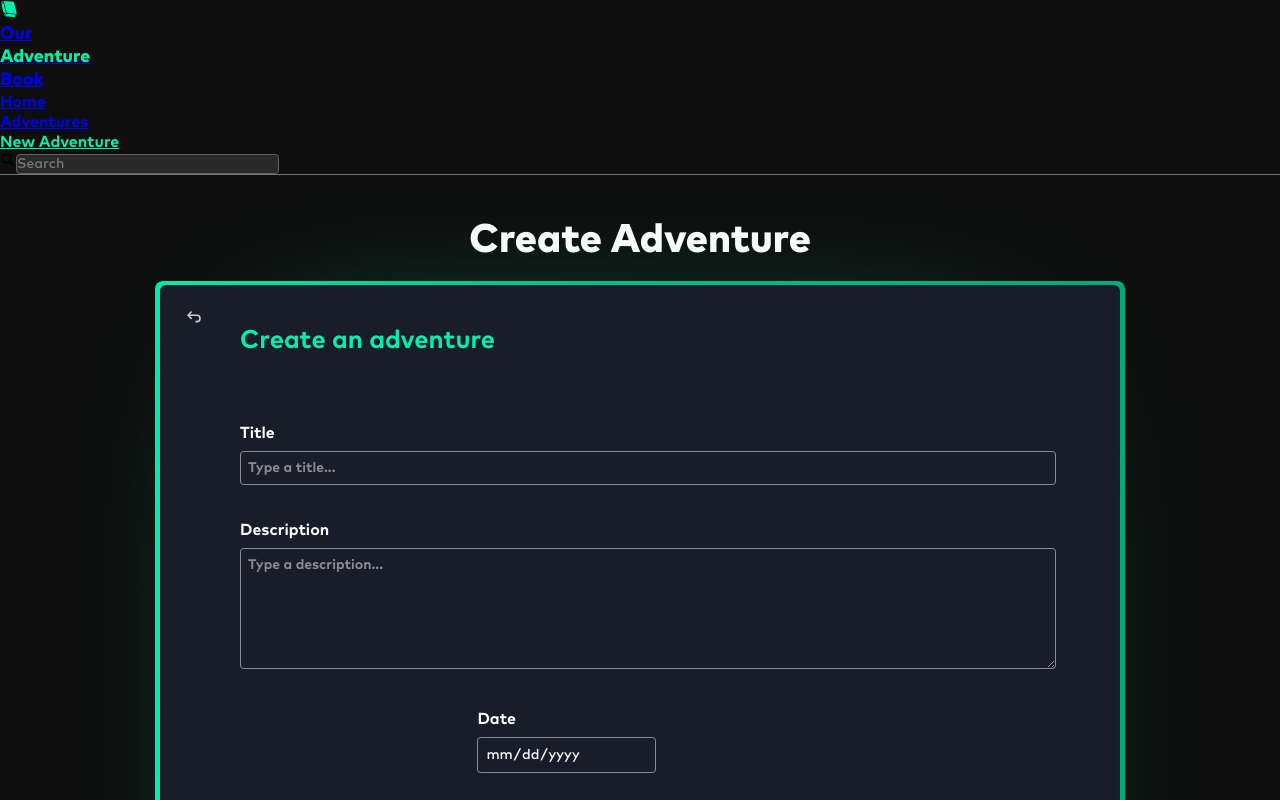
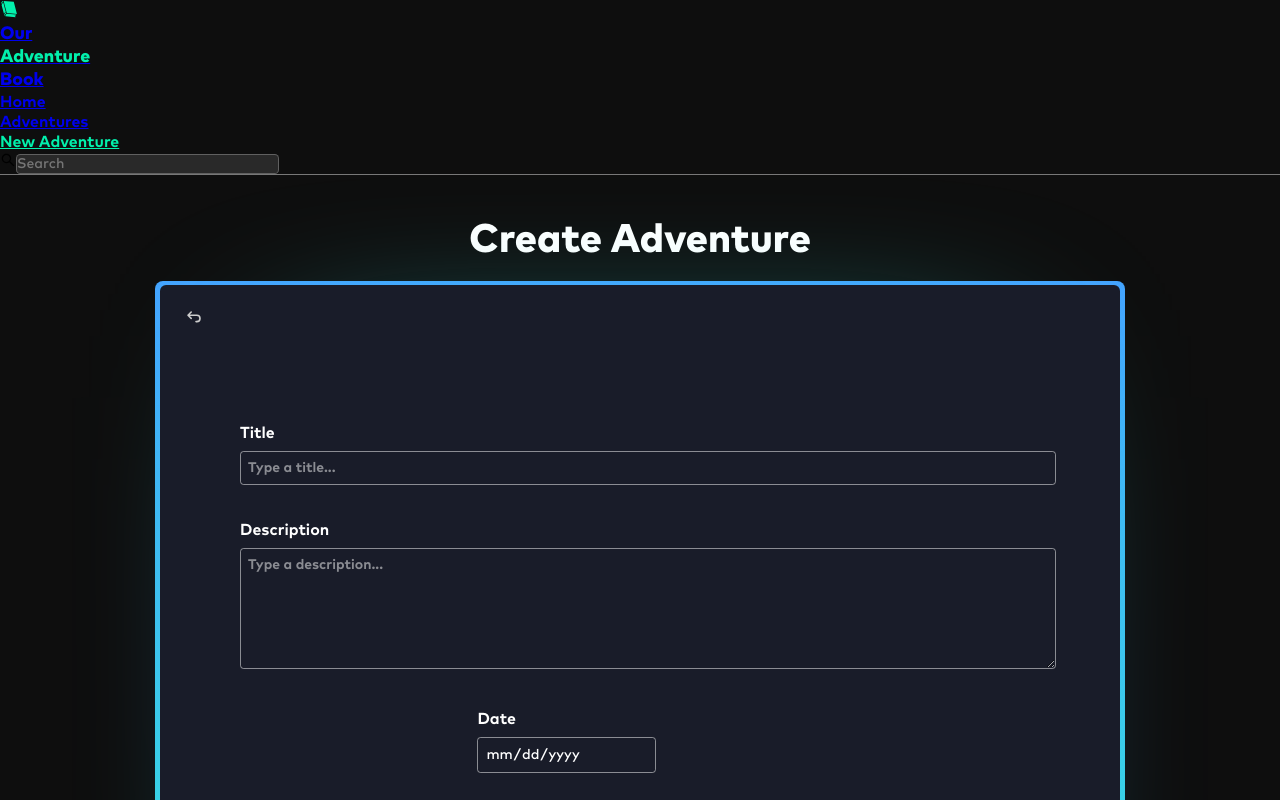
Before and after one commit to Alesso-Chiavarino/Our-Adventure-Book-Static-Deploy, a React (Create React App) app: page /new in a window 1280 px wide. Shown: the top 800 px of the page. Built offline with nearby package versions, Linux system fonts and the light colour scheme; the HTML template or start-up script is replaced by a standard one.

Commit message:
colors changes

```diff
--- a/src/components/Form/Form.jsx
+++ b/src/components/Form/Form.jsx
@@ -293,7 +293,7 @@ const Form = () => {
           <span className='text-white go-back-icon'>  </span>
           <article className='card'>
             <form onSubmit={handleSubmit}>
-              {params.id ? <h1>Edit an adventure</h1> : <h1>Create an adventure</h1>}
+              {params.id ? <h1>Edit an adventure</h1> : <h1 className='bg-clip-text bg-gradient-to-r from-blue-400 to-green-400'>Create an adventure</h1>}
               <div className="form-group relative">
                 <label htmlFor="name">Title</label>
                 <input type="text" className="form-control" id="name" value={title} placeholder='Type a title...' onChange={handleTitle} onBlur={handleTitle} onKeyUp={handleTitle} />
--- a/src/components/Form/Form.scss
+++ b/src/components/Form/Form.scss
@@ -47,14 +47,20 @@
 
 .card::before {
     content: "";
-
     width: 101%;
     height: 101%;
     border-radius: 0.5em;
-    background-image: linear-gradient(var(--rotate), #02f0ac, #04c28c 43%, #00aa7a);
     position: absolute;
     z-index: -1;
     animation: spin 2.5s linear infinite;
+    background: #99AAFF;
+    background: -webkit-gradient(linear, 0 0, 0 bottom, from(#44a4ff), to(#33EEDA));
+    background: -webkit-linear-gradient(#44a4ff, #33EEDA);
+    background: -moz-linear-gradient(#44a4ff, #33EEDA);
+    background: -ms-linear-gradient(#44a4ff, #33EEDA);
+    background: -o-linear-gradient(#44a4ff, #33EEDA);
+    background: linear-gradient(#44a4ff, #33EEDA);
+    -pie-background: linear-gradient(#44a4ff, #33EEDA);
 }
 
 .card::after {
@@ -68,10 +74,18 @@
     margin: 0 auto;
     transform: scale(0.8);
     filter: blur(calc(var(--card-height) / 6));
-    background-image: linear-gradient(var(--rotate), #02f0ac, #04c28c 43%, #00aa7a);
     opacity: 1;
     transition: opacity .5s;
     animation: spin 2.5s linear infinite;
+    -moz-animation: spin 2.5s linear infinite;
+    background: #44a4ff;
+    background: -webkit-gradient(linear, 0 0, 0 bottom, from(#99AAFF), to(#33EEDA));
+    background: -moz-linear-gradient(#99AAFF, #33EEDA);
+    background: -ms-linear-gradient(#99AAFF, #33EEDA);
+    background: -o-linear-gradient(#99AAFF, #33EEDA);
+    background: linear-gradient(#99AAFF, #33EEDA);
+    -pie-background: linear-gradient(#99AAFF, #33EEDA);
+    background: -webkit-linear-gradient(var(--rotate), #02f0ac, #44a4ff 43%, #33EEDA);
 }
 
 @keyframes spin {
@@ -114,7 +128,7 @@
         width: fit-content;
 
         h1 {
-            color: #02f0ac;
+            // color: #02f0ac;
             font-family: mark-bold;
             font-size: 1.6em;
             align-self: flex-start;
@@ -271,7 +285,7 @@
 
         .error-message {
             // display: block;
-            margin-top: 5px ;
+            margin-top: 5px;
             bottom: 2;
             right: 0;
             position: absolute;
--- a/src/components/TicketDetail/TicketDetail.jsx
+++ b/src/components/TicketDetail/TicketDetail.jsx
@@ -150,7 +150,8 @@ const TicketDetail = () => {
                             ticketRef.current.style.transform = `rotateX(0deg) rotateY(0deg) translateZ(0) `;
                         }}
                     >
-                        <div className="ticket" ref={ticketRef}>
+                        <div className='p-10 ticket-father' ref={ticketRef}>
+                            <div className="ticket">
                                 <article className="ticket bg-slate-50 grid grid-cols-2">
                                     <div className="left">
                                         <div className='rotate'>
@@ -185,6 +186,7 @@ const TicketDetail = () => {
 
 
                                 </article>
+                            </div>
                             <div className="bg"></div>
                         </div>
                     </div>
--- a/src/components/TicketDetail/TicketDetail.scss
+++ b/src/components/TicketDetail/TicketDetail.scss
@@ -4,12 +4,15 @@
 
     .title {
         padding-top: 30px;
-        margin-bottom: 30px;
+        // margin-bottom: 30px;
         text-align: center;
         font-size: 2.5em;
         color: #fff;
         font-family: mark-heavy;
     }
+
+    .ticket-father {
+        transition: all 0.5s ease;
 
         .ticket {
             box-shadow: 0 0 10px rgba(255, 255, 255, 0.4);
@@ -53,7 +56,8 @@
                 margin: 0 auto;
             }
 
-        transition: all 0.5s ease;
+
+        }
 
         &:hover {
             transition: all 0.1s ease;
@@ -61,10 +65,14 @@
         }
     }
 
+
+
     .ticket-mobile {
-        touch-action: none;
+
+        touch-action: none; // <== no hay scroll
         box-shadow: 0 0 10px rgba(255, 255, 255, 0.4);
         min-height: 300px;
+        user-select: none; // <== no hay selección
 
         .left {
             display: flex;
@@ -121,7 +129,8 @@
     }
 
     .wrapper {
-        perspective: 1000px;
+        perspective: 1200px;
+        padding: 20px;
     }
 
 
```
Lines whose indentation alone changed are shown as unchanged.
